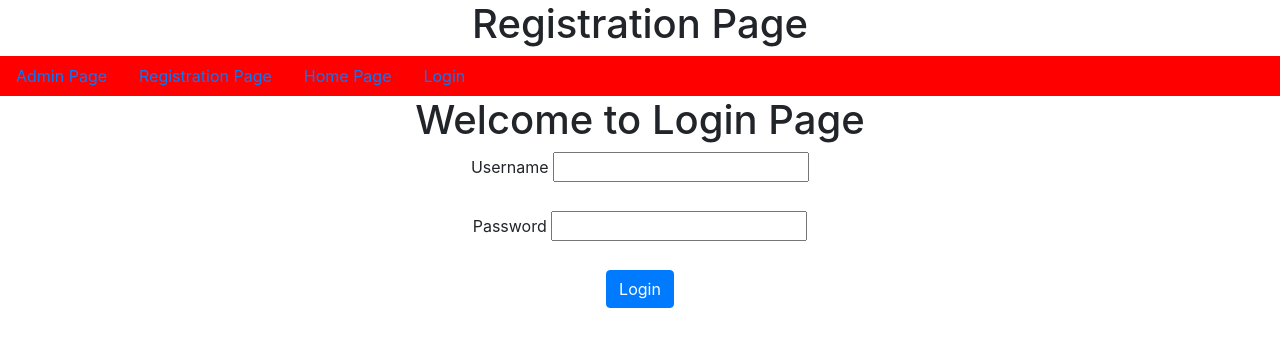
After one commit to Munishr143/User_Registration, a Django app: page /User_Login/ in a window 1280 px wide. The commit adds this page. Shown: the top 347 px of the page. Run offline with Django 4.2, Linux system fonts and the light colour scheme.

Commit message:
first commit

```diff
--- a/Project_33/urls.py
+++ b/Project_33/urls.py
@@ -23,4 +23,6 @@ urlpatterns = [
     path('admin/', admin.site.urls),
     path('Registration/', Registration, name='Registration'),
     path('Home/', Home, name='Home'),
+    path('User_Login/', User_Login, name='User_Login'),
+    path('User_Logout/', User_Logout, name='User_Logout'),
 ]+static(settings.MEDIA_URL, document_root=settings.MEDIA_ROOT)
--- a/app/views.py
+++ b/app/views.py
@@ -5,8 +5,16 @@ from app.forms import *
 from django.http import HttpResponse
 
 from django.core.mail import send_mail
+from django.contrib.auth import authenticate, login, logout
+from django.http import HttpResponseRedirect
+from django.urls import reverse
+from django.contrib.auth.decorators import login_required
 
 def Home(request):
+    if request.session.get('username'):
+        username=request.session.get('username')
+        d={'username':username}
+        return render(request, 'home.html', d)
     return render(request, 'home.html')
 
 def Registration(request):
@@ -38,3 +46,25 @@ def Registration(request):
 
 
     return render(request, 'registration.html', d)
+
+def User_Login(request):
+    if request.method=='POST':
+        username=request.POST['username']
+        password=request.POST['password']
+        AUO=authenticate(username=username, password=password)
+
+        if AUO and AUO.is_active:
+            login(request, AUO)
+            request.session['username']=username
+            return HttpResponseRedirect(reverse('Home'))
+
+        else:
+            return HttpResponse('Invalid username or password')
+
+
+    return render(request, 'User_Login.html')
+
+@login_required
+def User_Logout(request):
+    logout(request)
+    return HttpResponseRedirect(reverse('Home'))
--- /dev/null
+++ b/templates/User_Login.html
@@ -0,0 +1,22 @@
+{% extends 'dummy.html' %}
+
+{% block title %}
+    <title>User Login Page</title>
+{% endblock %}
+
+{% block body_block %}
+<h1>Welcome to Login Page</h1>
+<form method="POST">
+
+    {% csrf_token %}
+
+    <label for="username">Username</label>
+    <input type="text" name="username" id="username"><br><br>
+
+    <label for="password">Password</label>
+    <input type="password" name="password" id="password"><br><br>
+
+    <input type="submit" value="Login" class="btn btn-primary">
+
+</form>
+{% endblock %}
--- a/templates/dummy.html
+++ b/templates/dummy.html
@@ -18,6 +18,14 @@
             <a href="{% url 'admin:index' %}" class="nav-link">Admin Page</a>
             <a href="{% url 'Registration' %}" class="nav-link">Registration Page</a>
             <a href="{% url 'Home' %}" class="nav-link">Home Page</a>
+
+            {% if user.is_authenticated %}
+            <a href="{% url 'User_Logout' %}" class="nav-link">Logout</a>
+
+            {% else %}
+            <a href="{% url 'User_Login' %}" class="nav-link">Login</a>
+
+            {% endif %}
 
         </nav>
 
```
Also changed, not shown: templates/home.html (+8 -0 lines), db.sqlite3.
